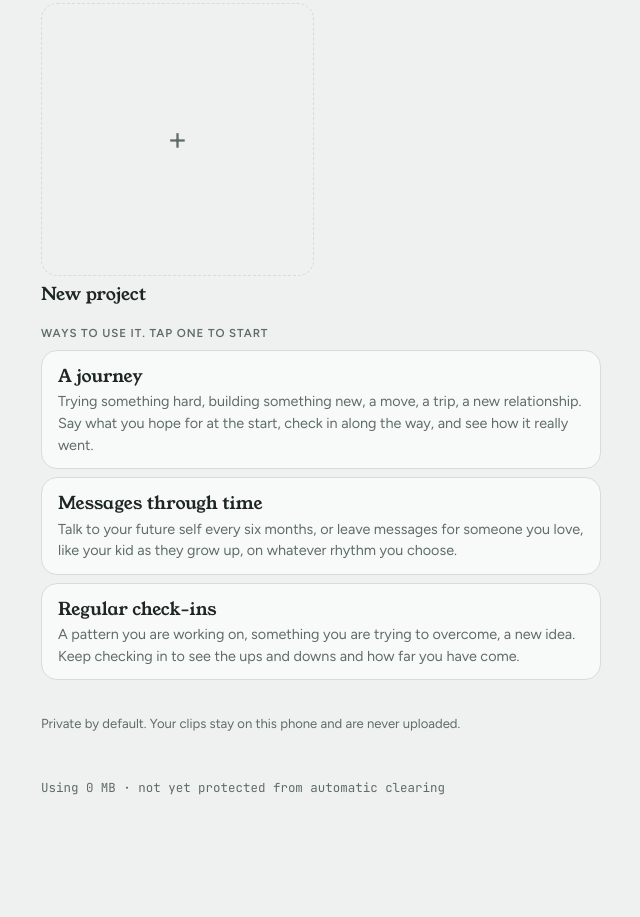
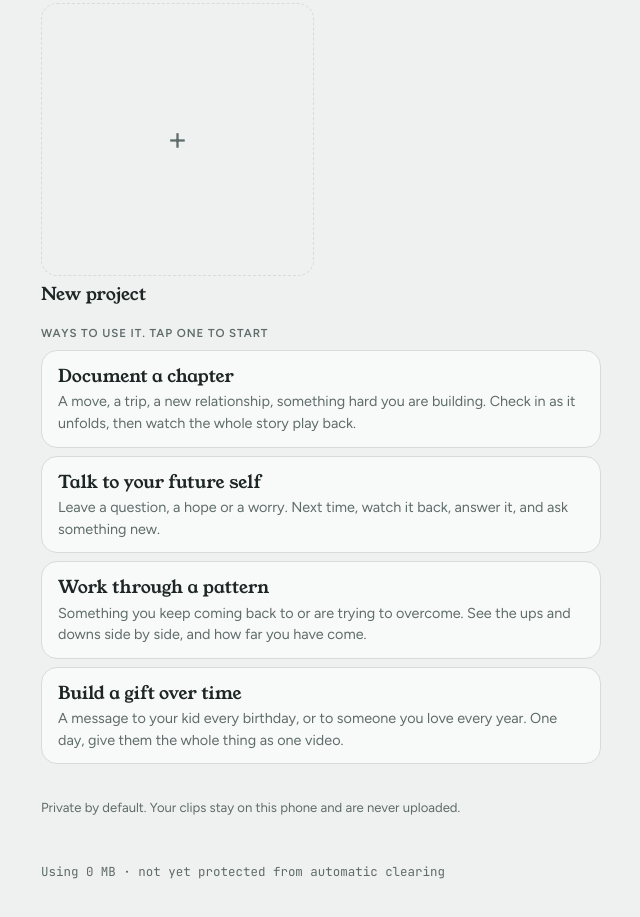
Before and after one commit to LuLizard-spec/through-line, a plain HTML site: page index.html in a window 1280 px wide. Shown: the part 453-1370 px from the top of the page, without its empty margins (319-959 px from the left). Before the commit the page ends 1319 px from the top, so only its background shows below. Drawn offline with Linux system fonts and the light colour scheme.

Commit message:
Home: four distinct use cases (chapter, future self, pattern, gift)
Co-Authored-By: Claude Opus 5.5 <noreply@anthropic.com>
Claude-Session: https://claude.ai/code/session_014fTeUc3Lz1gSdGZf4EuY2z

```diff
--- a/index.html
+++ b/index.html
@@ -159,9 +159,10 @@ async function home(){
   if(!topics.length){
     app.insertBefore(el(`<section class="panel"><span class="label">How it works</span>${STEPS}</section>`),grid);
     const ideas=el(`<section class="uses"><span class="label">Ways to use it. Tap one to start</span></section>`);
-    [['A journey','Trying something hard, building something new, a move, a trip, a new relationship. Say what you hope for at the start, check in along the way, and see how it really went.','My journey'],
-     ['Messages through time','Talk to your future self every six months, or leave messages for someone you love, like your kid as they grow up, on whatever rhythm you choose.','Messages through time'],
-     ['Regular check-ins','A pattern you are working on, something you are trying to overcome, a new idea. Keep checking in to see the ups and downs and how far you have come.','My check-ins']
+    [['Document a chapter','A move, a trip, a new relationship, something hard you are building. Check in as it unfolds, then watch the whole story play back.','My chapter'],
+     ['Talk to your future self','Leave a question, a hope or a worry. Next time, watch it back, answer it, and ask something new.','Dear future me'],
+     ['Work through a pattern','Something you keep coming back to or are trying to overcome. See the ups and downs side by side, and how far you have come.','A pattern I am working on'],
+     ['Build a gift over time','A message to your kid every birthday, or to someone you love every year. One day, give them the whole thing as one video.','For someone I love']
     ].forEach(([title,line,name])=>{
       const b=el(`<button class="use" type="button"><b>${esc(title)}</b><span>${esc(line)}</span></button>`);
       b.onclick=async()=>{const t={id:uid(),name,created:Date.now()};if(await put('topics',t))thread(t.id)};ideas.appendChild(b)});
```
